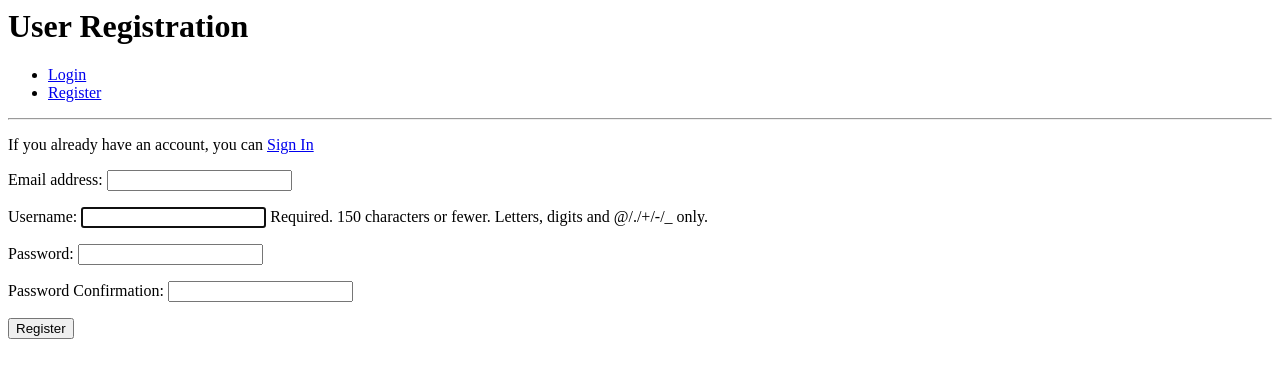
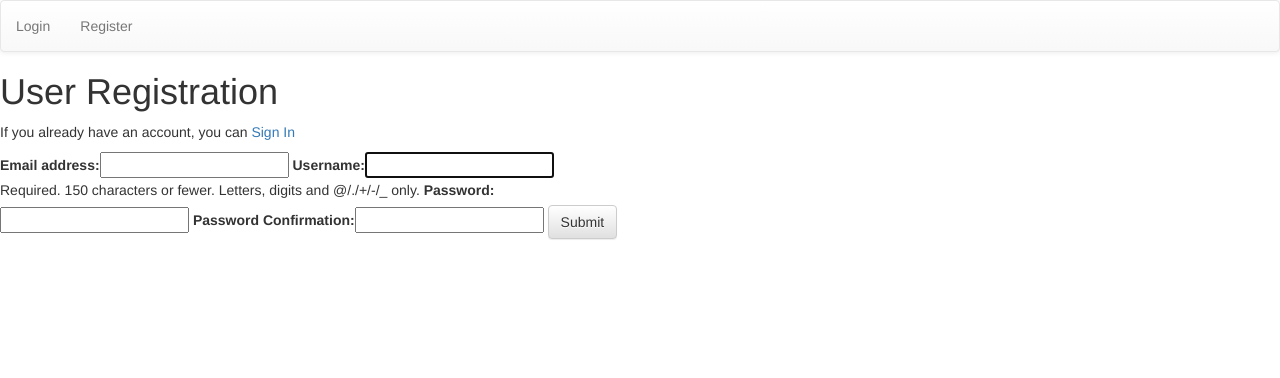
Before and after one commit to alchemist2016/django-authentication, a Django app: page /accounts/register/ in a window 1280 px wide. Shown: the top 378 px of the page. Run offline with Django 3.2, Linux system fonts and the light colour scheme; some libraries are stand-ins or nearby versions.

Commit message:
Added static folder

```diff
--- a/accounts/templates/login.html
+++ b/accounts/templates/login.html
@@ -1,4 +1,6 @@
 {% extends 'base.html' %}
+
+{% load bootstrap_tags %}
 
 {% block page_title %}Login Page{% endblock %}
 
@@ -7,8 +9,8 @@
 {% block content %}
     <form method="POST">
         {% csrf_token %}
-        {{ login_form }}
-        <button type="submit">Login</button>
+        {{ login_form | as_bootstrap }}
+        <button type="submit" class="btn btn-default">Login</button>
     </form>
     <p><a href="{% url 'password_reset' %}">Reset Password</a></p>
 {% endblock %}
--- a/accounts/templates/registration.html
+++ b/accounts/templates/registration.html
@@ -1,4 +1,6 @@
 {% extends 'base.html' %}
+
+{% load bootstrap_tags %}
 
 {% block page_title %}Registration Page{% endblock %}
 
@@ -9,7 +11,7 @@
 
     <form method="POST">
         {% csrf_token %}
-        {{ registration_form.as_p }}
-        <button type="submit">Register</button>
+        {{ registration_form | as_bootstrap }}
+        <button type="submit" class="btn btn-default">Submit</button>
     </form>
 {% endblock %}
--- a/django_auth/settings.py
+++ b/django_auth/settings.py
@@ -39,6 +39,7 @@ INSTALLED_APPS = [
     'django.contrib.sessions',
     'django.contrib.messages',
     'django.contrib.staticfiles',
+    'django_forms_bootstrap',
     'accounts'
 ]
 
@@ -124,7 +125,9 @@ USE_TZ = True
 # https://docs.djangoproject.com/en/1.11/howto/static-files/
 
 STATIC_URL = '/static/'
-
+STATICFILES_DIRS = [
+    os.path.join(BASE_DIR, "static")
+]
 
 MESSAGE_STORAGE = "django.contrib.messages.storage.session.SessionStorage"
 
--- /dev/null
+++ b/static/css/styles.css
@@ -0,0 +1,3 @@
+form {
+    width : 50%;
+}
--- a/templates/base.html
+++ b/templates/base.html
@@ -1,16 +1,21 @@
+{% load staticfiles %}
 <html>
 
 <head>
     <title>{% block page_title %}{% endblock %}</title>
+
+    <link rel="stylesheet" href="https://maxcdn.bootstrapcdn.com/bootstrap/3.3.7/css/bootstrap.min.css" integrity="sha384-BVYiiSIFeK1dGmJRAkycuHAHRg32OmUcww7on3RYdg4Va+PmSTsz/K68vbdEjh4u" crossorigin="anonymous">
+
+    <link rel="stylesheet" href="https://maxcdn.bootstrapcdn.com/bootstrap/3.3.7/css/bootstrap-theme.min.css" integrity="sha384-rHyoN1iRsVXV4nD0JutlnGaslCJuC7uwjduW9SVrLvRYooPp2bWYgmgJQIXwl/Sp" crossorigin="anonymous">
+
+    <link rel="stylesheet" href="{% static 'css/styles.css' %}" type="text/css">
+
+    <script src="https://maxcdn.bootstrapcdn.com/bootstrap/3.3.7/js/bootstrap.min.js" integrity="sha384-Tc5IQib027qvyjSMfHjOMaLkfuWVxZxUPnCJA7l2mCWNIpG9mGCD8wGNIcPD7Txa" crossorigin="anonymous"></script>
 </head>
 
 <body>
-    <h1>
-        {% block page_heading %}{% endblock %}
-    </h1>
-
-    <nav>
-        <ul>
+    <nav class="navbar navbar-default">
+        <ul class="nav navbar-nav">
             {% if user.is_authenticated %}
             <li><a href="{% url 'profile' %}">Profile</a></li>
             <li><a href="{% url 'logout' %}">Logout</a></li>
@@ -20,8 +25,10 @@
             {% endif %}
         </ul>
     </nav>
-
-    <hr> {% if messages %}
+    <h1>
+        {% block page_heading %}{% endblock %}
+    </h1>
+    {% if messages %}
     <div>
         {% for message in messages %} {{ message }} {% endfor %}
     </div>
```
Also changed, not shown: db.sqlite3.
